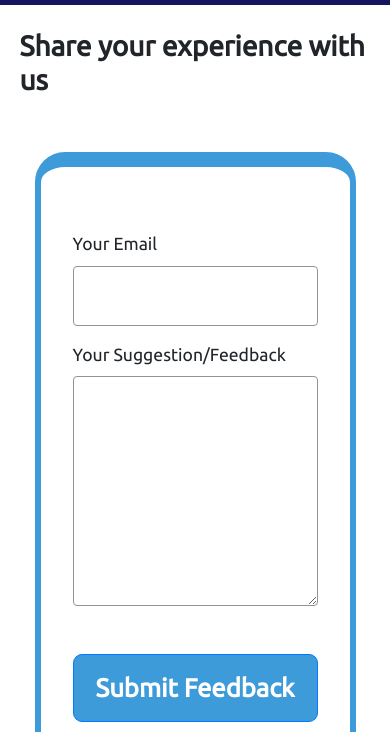
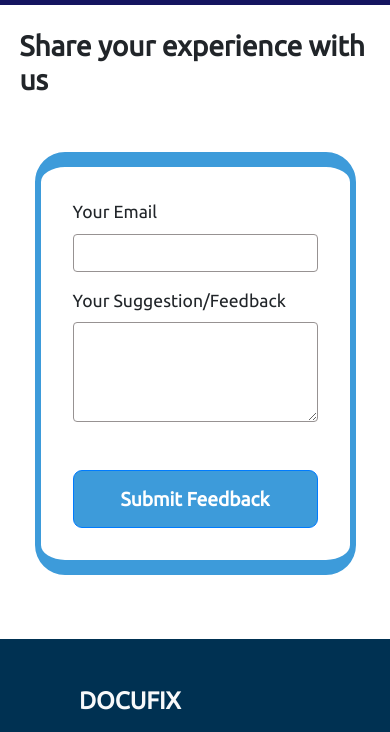
Before and after one commit to MarvellousUbani/feedback-page, a plain HTML site: page index.html in a window 390 px wide. Shown: the part 81-813 px from the top of the page. Drawn offline with nearby package versions, Linux system fonts and the light colour scheme; a web font is replaced by a local one.

Commit message:
smaller-form

```diff
--- a/index.html
+++ b/index.html
@@ -111,7 +111,7 @@
 
         .feedback-form{
             max-width: 100%;
-            padding: 4rem 2rem;
+            padding: 2rem;
         }
 
         .footer-info-row{
@@ -124,6 +124,18 @@
 
         .feedback-form label {
           font-size: 1.1rem;
+      }
+
+      .feedback-form .f-btn{
+        font-size: 1.2rem;
+      }
+
+      .feedback-form .f-input{
+        min-height: auto;
+      }
+
+      .feedback-form .f-text-area{
+        min-height: 100px;
       }
     }
 
```
